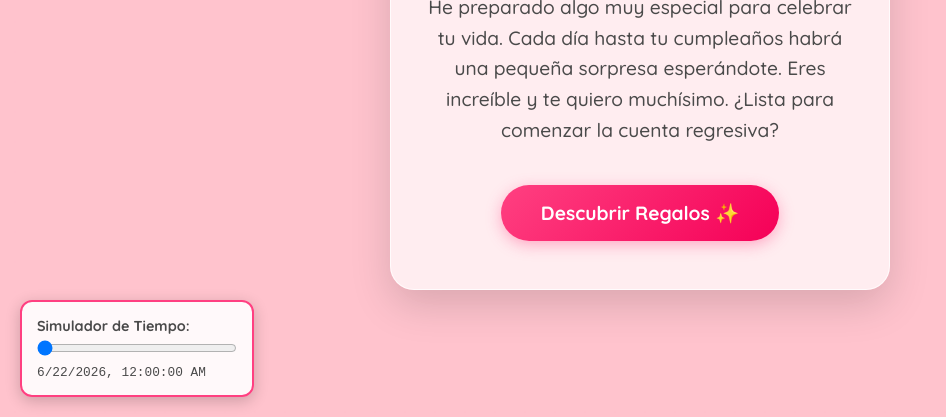
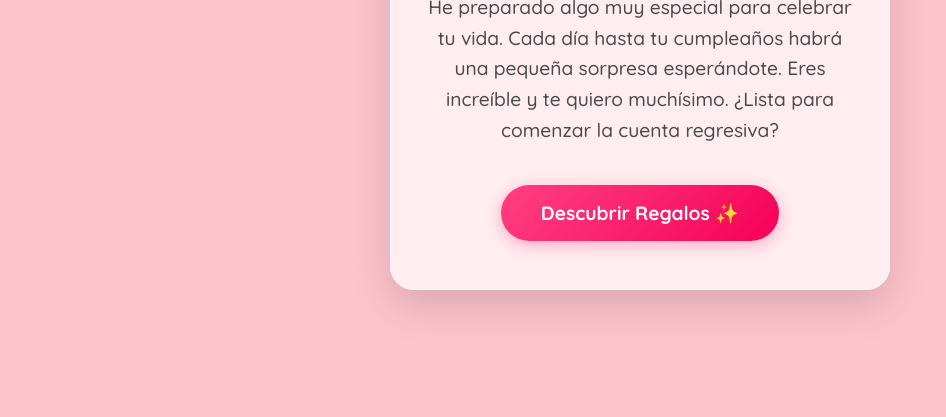
Before and after one commit to AntoniodroioZ/EliGifts, a plain HTML site: page index.html in a window 1280 px wide. Shown: the part 383-800 px from the top of the page, without its empty margins (0-946 px from the left). Drawn offline with Linux system fonts and the light colour scheme.

Commit message:
feat: hide slider

```diff
--- a/index.html
+++ b/index.html
@@ -59,11 +59,11 @@
 
     <!-- DEV CONTROLS: Descomenta esto para probar fechas -->
 
-    <div id="dev-controls" style="position: fixed; bottom: 20px; left: 20px; background: rgba(255,255,255,0.9); padding: 15px; border-radius: 12px; z-index: 10000; box-shadow: 0 4px 15px rgba(0,0,0,0.2); border: 2px solid var(--primary);">
+    <!-- <div id="dev-controls" style="position: fixed; bottom: 20px; left: 20px; background: rgba(255,255,255,0.9); padding: 15px; border-radius: 12px; z-index: 10000; box-shadow: 0 4px 15px rgba(0,0,0,0.2); border: 2px solid var(--primary);">
         <label for="time-slider" style="display: block; margin-bottom: 5px; font-weight: bold; font-size: 0.9rem; color: var(--text-dark);">Simulador de Tiempo:</label>
         <input type="range" id="time-slider" min="0" max="604800" value="0" style="width: 200px;">
         <div id="time-display" style="font-size: 0.8rem; margin-top: 5px; color: var(--text-dark); font-family: monospace;"></div>
-    </div>
+    </div> -->
 
 
     <!-- JavaScript -->
```
